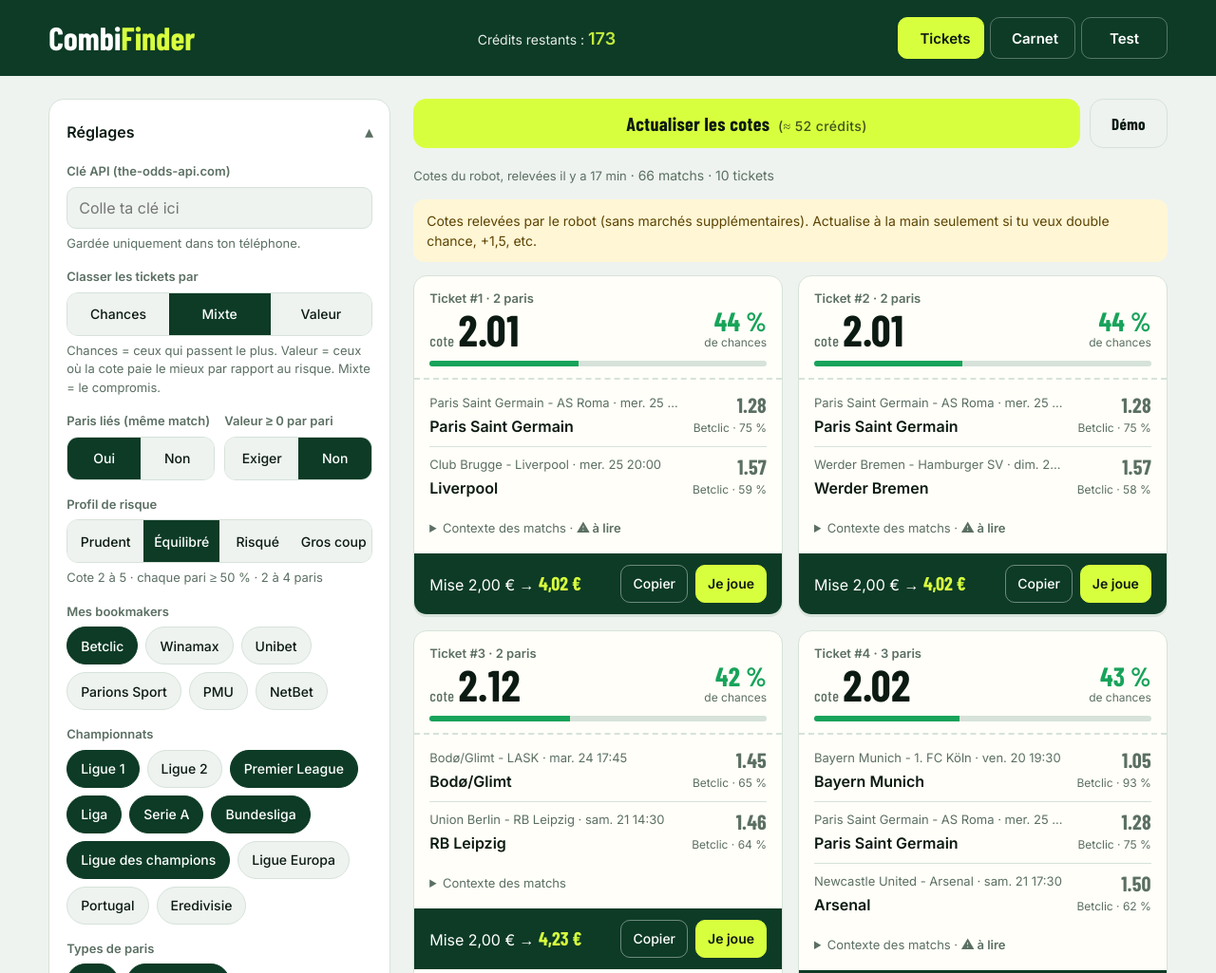
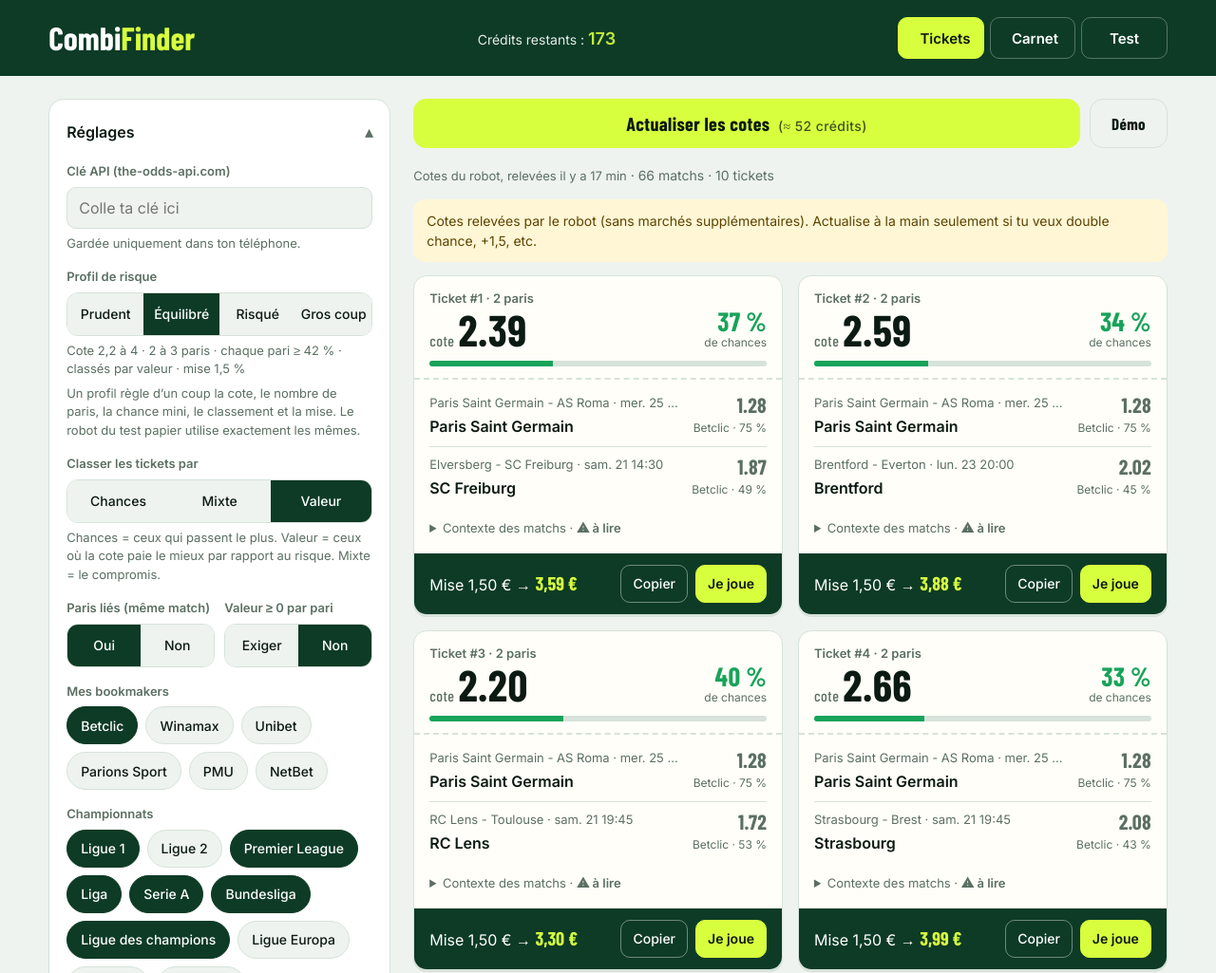
Before and after one commit to hugo3499/combi-finder, a plain HTML site: page index.html in a window 1280 px wide. Shown: the top 1025 px of the page at 95% size. Drawn offline with nearby package versions, Linux system fonts and the light colour scheme.

Commit message:
Profils de risque complets (cote, paris, chance mini, classement, mise), identiques pour l'appli et le robot
Co-Authored-By: Claude Opus 5.5 <noreply@anthropic.com>
Claude-Session: https://claude.ai/code/session_01RfDRo9Mm6g1L5NZccZhz1Y

```diff
--- a/app.js
+++ b/app.js
@@ -239,7 +239,7 @@ function importBets(file){const rd=new FileReader();rd.onload=()=>{try{const d=J
 const chips=(el,list,isOn,toggle)=>{el.innerHTML=list.map(([k,l])=>`<button class="chip" data-k="${k}" aria-pressed="${isOn(k)}">${l}</button>`).join('');el.onclick=e=>{const b=e.target.closest('.chip');if(!b)return;toggle(b.dataset.k);b.setAttribute('aria-pressed',isOn(b.dataset.k));changed();};};
 const seg=(el,get,set)=>{const paint=()=>el.querySelectorAll('button').forEach(b=>b.setAttribute('aria-pressed',String(b.dataset.v)===String(get())));el.onclick=e=>{const b=e.target.closest('button');if(!b)return;set(b.dataset.v);paint();changed();};paint();return paint;};
 const toggleIn=(arr,k)=>arr.includes(k)?arr.filter(x=>x!==k):[...arr,k];
-const currentPreset=()=>Object.keys(PRESETS).find(p=>PKEYS.every(k=>Math.abs(PRESETS[p][k]-cfg[k])<1e-9))||'';
+const currentPreset=()=>Object.keys(PRESETS).find(p=>Engine.samePreset(cfg,PRESETS[p]))||'';
 function cost(){const nm=(cfg.marches["1N2"]?1:0)+(cfg.marches.plus_moins_2_5?1:0)||1;return cfg.championnats.length*nm+(cfg.marches.extras?cfg.preselection*4:0);}
 function labels(){
   const n=cost();$('runCost').textContent=`(≈ ${n} crédits${cfg.marches.les_deux_marquent?' + 1/match':''})`;
--- a/engine.js
+++ b/engine.js
@@ -9,18 +9,26 @@
 const BOOKS=[["betclic_fr","Betclic"],["winamax_fr","Winamax"],["unibet_fr","Unibet"],["parionssport_fr","Parions Sport"],["pmu_fr","PMU"],["netbet_fr","NetBet"]];
 /* [clé Odds API, nom, code football-data.org, code football-data.co.uk] */
 const LEAGUES=[["soccer_france_ligue_one","Ligue 1","FL1","F1"],["soccer_france_ligue_two","Ligue 2",null,"F2"],["soccer_epl","Premier League","PL","E0"],["soccer_spain_la_liga","Liga","PD","SP1"],["soccer_italy_serie_a","Serie A","SA","I1"],["soccer_germany_bundesliga","Bundesliga","BL1","D1"],["soccer_uefa_champs_league","Ligue des champions","CL",null],["soccer_uefa_europa_league","Ligue Europa",null,null],["soccer_portugal_primeira_liga","Portugal","PPL","P1"],["soccer_netherlands_eredivisie","Eredivisie","DED","N1"]];
+/* Profils réglés « en pro » : pour une même cote, moins de paris = moins de marge
+   payée ; plus le ticket est risqué, plus la mise est petite. Tout est appliqué d'un
+   coup (téléphone ET robot du test papier). */
 const PRESETS={
-  prudent:{cote_totale_min:1.5,cote_totale_max:3,proba_min_par_selection:0.65,matchs_min_par_combi:2,matchs_max_par_combi:3,label:"Cote 1,5 à 3 · chaque pari ≥ 65 % · 2 à 3 paris"},
-  equilibre:{cote_totale_min:2,cote_totale_max:5,proba_min_par_selection:0.5,matchs_min_par_combi:2,matchs_max_par_combi:4,label:"Cote 2 à 5 · chaque pari ≥ 50 % · 2 à 4 paris"},
-  risque:{cote_totale_min:5,cote_totale_max:15,proba_min_par_selection:0.35,matchs_min_par_combi:3,matchs_max_par_combi:4,label:"Cote 5 à 15 · chaque pari ≥ 35 % · 3 à 4 paris"},
-  gros:{cote_totale_min:15,cote_totale_max:80,proba_min_par_selection:0.2,matchs_min_par_combi:4,matchs_max_par_combi:4,label:"Cote 15 à 80 · chaque pari ≥ 20 % · 4 paris"}
+  prudent:{cote_totale_min:1.6,cote_totale_max:2.4,matchs_min_par_combi:2,matchs_max_par_combi:2,proba_min_par_selection:0.6,classement:"mixte",paris_lies:true,valeur_mini:false,mise_fixe_pct:0.02,
+    label:"Cote 1,6 à 2,4 · 2 paris · chaque pari ≥ 60 % · classés en mixte · mise 2 %"},
+  equilibre:{cote_totale_min:2.2,cote_totale_max:4,matchs_min_par_combi:2,matchs_max_par_combi:3,proba_min_par_selection:0.42,classement:"valeur",paris_lies:true,valeur_mini:false,mise_fixe_pct:0.015,
+    label:"Cote 2,2 à 4 · 2 à 3 paris · chaque pari ≥ 42 % · classés par valeur · mise 1,5 %"},
+  risque:{cote_totale_min:4,cote_totale_max:10,matchs_min_par_combi:2,matchs_max_par_combi:3,proba_min_par_selection:0.28,classement:"valeur",paris_lies:true,valeur_mini:false,mise_fixe_pct:0.01,
+    label:"Cote 4 à 10 · 2 à 3 paris · chaque pari ≥ 28 % · classés par valeur · mise 1 %"},
+  gros:{cote_totale_min:10,cote_totale_max:40,matchs_min_par_combi:3,matchs_max_par_combi:4,proba_min_par_selection:0.2,classement:"valeur",paris_lies:true,valeur_mini:false,mise_fixe_pct:0.005,
+    label:"Cote 10 à 40 · 3 à 4 paris · chaque pari ≥ 20 % · classés par valeur · mise 0,5 %"}
 };
-const PKEYS=["cote_totale_min","cote_totale_max","proba_min_par_selection","matchs_min_par_combi","matchs_max_par_combi"];
-const DEFAULTS={cle_api:"",classement:"mixte",valeur_mini:false,paris_lies:true,preselection:10,
+const PKEYS=["cote_totale_min","cote_totale_max","matchs_min_par_combi","matchs_max_par_combi","proba_min_par_selection","classement","paris_lies","valeur_mini","mise_fixe_pct"];
+const samePreset=(cfg,p)=>PKEYS.every(k=>typeof p[k]==="number"?Math.abs(p[k]-cfg[k])<1e-9:p[k]===cfg[k]);
+const DEFAULTS={cle_api:"",preselection:10,
   championnats:["soccer_france_ligue_one","soccer_epl","soccer_spain_la_liga","soccer_italy_serie_a","soccer_germany_bundesliga","soccer_uefa_champs_league"],
   mes_bookmakers:["betclic_fr"],marches:{"1N2":true,plus_moins_2_5:true,les_deux_marquent:false,extras:true},jours_a_venir:7,
-  matchs_min_par_combi:2,matchs_max_par_combi:4,cote_totale_min:2,cote_totale_max:5,proba_min_par_selection:0.5,
-  bankroll:100,mise_fixe_pct:0.02,nombre_de_combis_affiches:10,poids_modele:null};
+  bankroll:100,nombre_de_combis_affiches:10,poids_modele:null};
+for(const k of PKEYS)DEFAULTS[k]=PRESETS.equilibre[k];
 const SHARP=["pinnacle","betfair_ex_eu","matchbook"];
 
 const prod=a=>a.reduce((x,y)=>x*y,1);
@@ -186,5 +194,5 @@ function analyse(events,cfg,opts={}){
   return {fitById,selections:sel,tickets:buildTickets(sel,fitById,cfg)};
 }
 
-return {BOOKS,LEAGUES,PRESETS,PKEYS,DEFAULTS,SHARP,prod,norm,devig,canon,sim,findTeam,marketBooks,fairFromSharp,modelProbs,fitEvent,selectionsFor,buildTickets,ticketProb,scoreOf,analyse};
+return {BOOKS,LEAGUES,PRESETS,PKEYS,samePreset,DEFAULTS,SHARP,prod,norm,devig,canon,sim,findTeam,marketBooks,fairFromSharp,modelProbs,fitEvent,selectionsFor,buildTickets,ticketProb,scoreOf,analyse};
 });
--- a/index.html
+++ b/index.html
@@ -117,6 +117,12 @@ input[type=range]{width:100%;accent-color:var(--good);height:32px}
     <div class="f"><label for="key">Clé API (the-odds-api.com)</label>
       <input id="key" type="password" autocomplete="off" placeholder="Colle ta clé ici"><p class="hint">Gardée uniquement dans ton téléphone.</p></div>
 
+    <div class="f"><span class="lab">Profil de risque</span>
+      <div class="seg" id="preset">
+        <button data-v="prudent">Prudent</button><button data-v="equilibre">Équilibré</button><button data-v="risque">Risqué</button><button data-v="gros">Gros coup</button>
+      </div>
+      <p class="hint" id="presetHint"></p><p class="hint">Un profil règle d’un coup la cote, le nombre de paris, la chance mini, le classement et la mise. Le robot du test papier utilise exactement les mêmes.</p></div>
+
     <div class="f"><span class="lab">Classer les tickets par</span>
       <div class="seg" id="classement"><button data-v="chances">Chances</button><button data-v="mixte">Mixte</button><button data-v="valeur">Valeur</button></div>
       <p class="hint">Chances = ceux qui passent le plus. Valeur = ceux où la cote paie le mieux par rapport au risque. Mixte = le compromis.</p></div>
@@ -124,12 +130,6 @@ input[type=range]{width:100%;accent-color:var(--good);height:32px}
       <div><span class="lab">Paris liés (même match)</span><div class="seg" id="lies"><button data-v="1">Oui</button><button data-v="0">Non</button></div></div>
       <div><span class="lab">Valeur ≥ 0 par pari</span><div class="seg" id="valmin"><button data-v="1">Exiger</button><button data-v="0">Non</button></div></div>
     </div></div>
-
-    <div class="f"><span class="lab">Profil de risque</span>
-      <div class="seg" id="preset">
-        <button data-v="prudent">Prudent</button><button data-v="equilibre">Équilibré</button><button data-v="risque">Risqué</button><button data-v="gros">Gros coup</button>
-      </div>
-      <p class="hint" id="presetHint"></p></div>
 
     <div class="f"><span class="lab">Mes bookmakers</span><div class="chips" id="books"></div></div>
     <div class="f"><span class="lab">Championnats</span><div class="chips" id="leagues"></div></div>
--- a/scripts/paper.mjs
+++ b/scripts/paper.mjs
@@ -10,7 +10,7 @@ const FD = process.env.FOOTBALL_DATA_KEY || "";
 const HORIZON_H = +(process.env.PAPER_HORIZON_H || 48);
 const BOOKS = (process.env.PAPER_BOOKS || "betclic_fr").split(",");
 const LEAGUES = (process.env.PAPER_LEAGUES || Engine.LEAGUES.map(l => l[0]).join(",")).split(",");
-const BANKROLL = 100, STAKE_PCT = 0.02, TOP = 5;
+const BANKROLL = 100, TOP = 5;   // mise : celle de chaque profil (Engine.PRESETS)
 
 const now = new Date(), until = new Date(now.getTime() + HORIZON_H * 3600e3);
 const today = now.toISOString().slice(0, 10);
@@ -69,7 +69,7 @@ log(`data/latest.json : ${allEvents.length} matchs à venir pour l'appli`);
 if (!events.length) { log(`Pas de nouveau match dans les ${HORIZON_H} h : pas de tickets papier aujourd'hui.`); process.exit(0); }
 
 /* 3. sélections (probas marché + mélange modèle) et tickets par profil */
-const baseCfg = { ...Engine.DEFAULTS, mes_bookmakers: BOOKS, marches: { "1N2": true, plus_moins_2_5: true, les_deux_marquent: false, extras: false }, classement: "mixte", paris_lies: true, nombre_de_combis_affiches: TOP, bankroll: BANKROLL, mise_fixe_pct: STAKE_PCT };
+const baseCfg = { ...Engine.DEFAULTS, mes_bookmakers: BOOKS, marches: { "1N2": true, plus_moins_2_5: true, les_deux_marquent: false, extras: false }, nombre_de_combis_affiches: TOP, bankroll: BANKROLL };
 const market = Engine.analyse(events, baseCfg, {});                       // marché seul
 const blend = weight ? Engine.analyse(events, baseCfg, { model, weight }) : market;
 const pm = Object.fromEntries(market.selections.map(s => [s.id, s.prob]));
--- a/sw.js
+++ b/sw.js
@@ -1,4 +1,4 @@
-const C='combi-v6';const FILES=['./','./index.html','./app.js','./model.js','./engine.js','./demo.js','./manifest.json','./icon-192.png','./icon-512.png'];
+const C='combi-v7';const FILES=['./','./index.html','./app.js','./model.js','./engine.js','./demo.js','./manifest.json','./icon-192.png','./icon-512.png'];
 self.addEventListener('install',e=>{e.waitUntil(caches.open(C).then(c=>c.addAll(FILES)));self.skipWaiting();});
 self.addEventListener('activate',e=>{e.waitUntil(caches.keys().then(ks=>Promise.all(ks.filter(k=>k!==C).map(k=>caches.delete(k)))));self.clients.claim();});
 self.addEventListener('fetch',e=>{const u=new URL(e.request.url);if(u.origin!==location.origin)return;
```
Also changed, not shown: data/paper/2026-11-19.json (+1 -1 lines).
